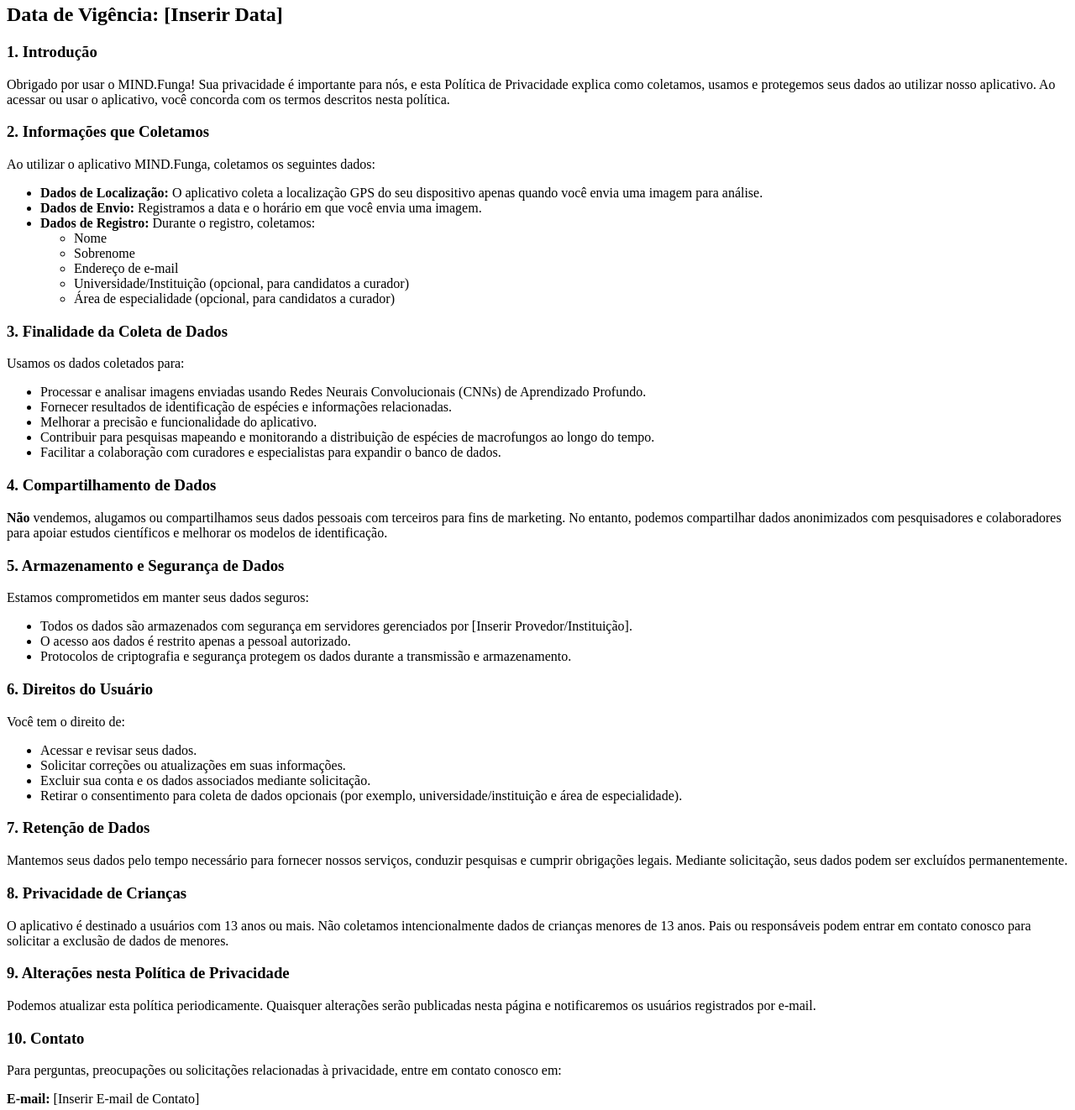
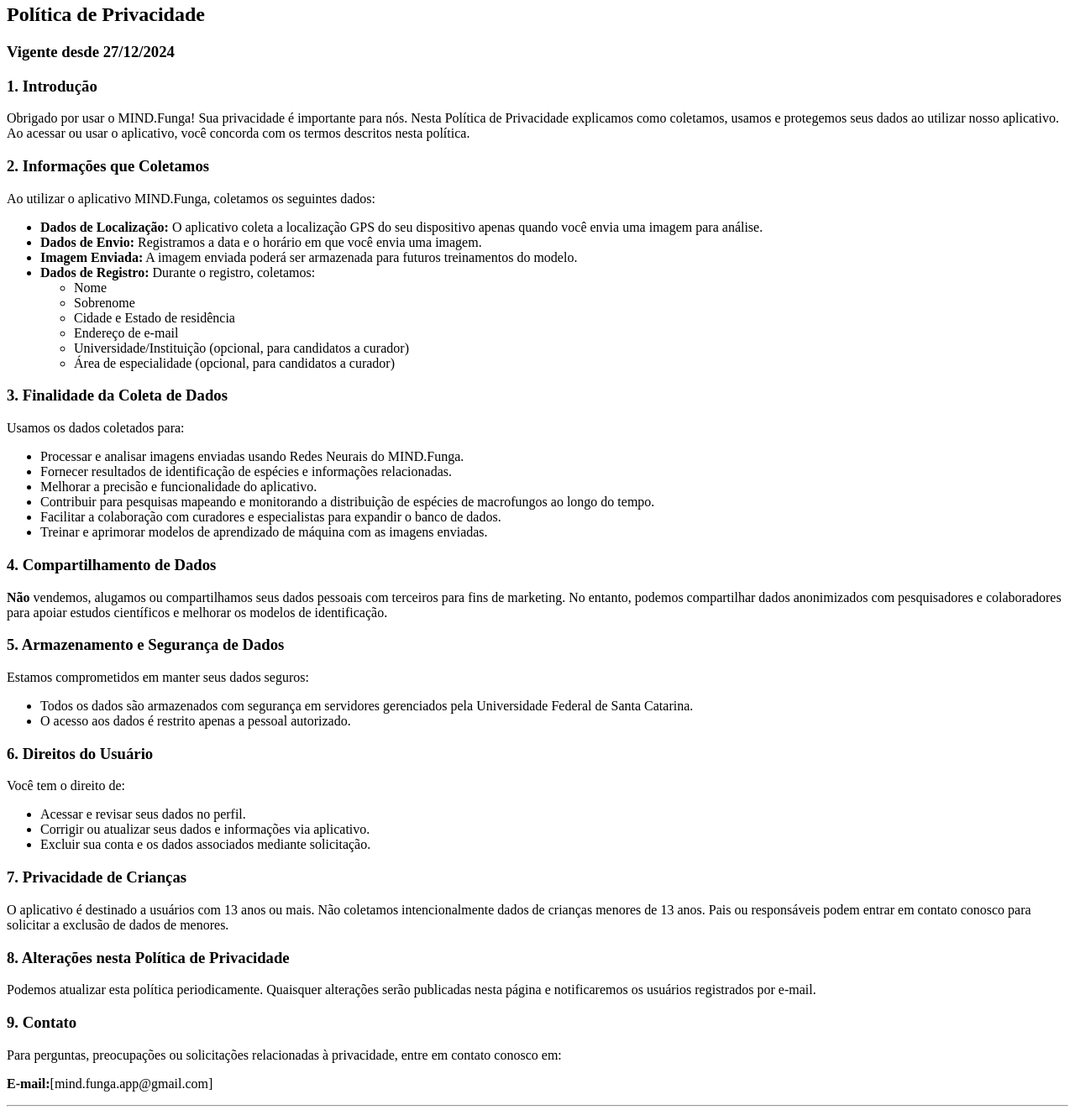
Before and after one commit to fccarvalho2/PrivacyPolicy, a plain HTML site: page index.html in a window 1280 px wide. Shown: the part 16-1338 px from the top of the page at 84% size. Drawn offline with Linux system fonts and the light colour scheme.

Commit message:
Update index.html

```diff
--- a/index.html
+++ b/index.html
@@ -1,18 +1,21 @@
 <!DOCTYPE html>
-<h2>Data de Vigência: [Inserir Data]</h2>
+<h2>Política de Privacidade</h2>
+<h3>Vigente desde 27/12/2024</h3>
 
 <h3>1. Introdução</h3>
-<p>Obrigado por usar o MIND.Funga! Sua privacidade é importante para nós, e esta Política de Privacidade explica como coletamos, usamos e protegemos seus dados ao utilizar nosso aplicativo. Ao acessar ou usar o aplicativo, você concorda com os termos descritos nesta política.</p>
+<p>Obrigado por usar o MIND.Funga! Sua privacidade é importante para nós. Nesta Política de Privacidade explicamos como coletamos, usamos e protegemos seus dados ao utilizar nosso aplicativo. Ao acessar ou usar o aplicativo, você concorda com os termos descritos nesta política.</p>
 
 <h3>2. Informações que Coletamos</h3>
 <p>Ao utilizar o aplicativo MIND.Funga, coletamos os seguintes dados:</p>
 <ul>
     <li><strong>Dados de Localização:</strong> O aplicativo coleta a localização GPS do seu dispositivo apenas quando você envia uma imagem para análise.</li>
     <li><strong>Dados de Envio:</strong> Registramos a data e o horário em que você envia uma imagem.</li>
+    <li><strong>Imagem Enviada:</strong> A imagem enviada poderá ser armazenada para futuros treinamentos do modelo.</li>
     <li><strong>Dados de Registro:</strong> Durante o registro, coletamos:
         <ul>
             <li>Nome</li>
             <li>Sobrenome</li>
+            <li>Cidade e Estado de residência</li>
             <li>Endereço de e-mail</li>
             <li>Universidade/Instituição (opcional, para candidatos a curador)</li>
             <li>Área de especialidade (opcional, para candidatos a curador)</li>
@@ -23,11 +26,12 @@
 <h3>3. Finalidade da Coleta de Dados</h3>
 <p>Usamos os dados coletados para:</p>
 <ul>
-    <li>Processar e analisar imagens enviadas usando Redes Neurais Convolucionais (CNNs) de Aprendizado Profundo.</li>
+    <li>Processar e analisar imagens enviadas usando Redes Neurais do MIND.Funga.</li>
     <li>Fornecer resultados de identificação de espécies e informações relacionadas.</li>
     <li>Melhorar a precisão e funcionalidade do aplicativo.</li>
     <li>Contribuir para pesquisas mapeando e monitorando a distribuição de espécies de macrofungos ao longo do tempo.</li>
     <li>Facilitar a colaboração com curadores e especialistas para expandir o banco de dados.</li>
+    <li>Treinar e aprimorar modelos de aprendizado de máquina com as imagens enviadas.</li>
 </ul>
 
 <h3>4. Compartilhamento de Dados</h3>
@@ -36,32 +40,27 @@
 <h3>5. Armazenamento e Segurança de Dados</h3>
 <p>Estamos comprometidos em manter seus dados seguros:</p>
 <ul>
-    <li>Todos os dados são armazenados com segurança em servidores gerenciados por [Inserir Provedor/Instituição].</li>
+    <li>Todos os dados são armazenados com segurança em servidores gerenciados pela Universidade Federal de Santa Catarina.</li>
     <li>O acesso aos dados é restrito apenas a pessoal autorizado.</li>
-    <li>Protocolos de criptografia e segurança protegem os dados durante a transmissão e armazenamento.</li>
 </ul>
 
 <h3>6. Direitos do Usuário</h3>
 <p>Você tem o direito de:</p>
 <ul>
-    <li>Acessar e revisar seus dados.</li>
-    <li>Solicitar correções ou atualizações em suas informações.</li>
+    <li>Acessar e revisar seus dados no perfil.</li>
+    <li>Corrigir ou atualizar seus dados e informações via aplicativo.</li>
     <li>Excluir sua conta e os dados associados mediante solicitação.</li>
-    <li>Retirar o consentimento para coleta de dados opcionais (por exemplo, universidade/instituição e área de especialidade).</li>
 </ul>
 
-<h3>7. Retenção de Dados</h3>
-<p>Mantemos seus dados pelo tempo necessário para fornecer nossos serviços, conduzir pesquisas e cumprir obrigações legais. Mediante solicitação, seus dados podem ser excluídos permanentemente.</p>
-
-<h3>8. Privacidade de Crianças</h3>
+<h3>7. Privacidade de Crianças</h3>
 <p>O aplicativo é destinado a usuários com 13 anos ou mais. Não coletamos intencionalmente dados de crianças menores de 13 anos. Pais ou responsáveis podem entrar em contato conosco para solicitar a exclusão de dados de menores.</p>
 
-<h3>9. Alterações nesta Política de Privacidade</h3>
+<h3>8. Alterações nesta Política de Privacidade</h3>
 <p>Podemos atualizar esta política periodicamente. Quaisquer alterações serão publicadas nesta página e notificaremos os usuários registrados por e-mail.</p>
 
-<h3>10. Contato</h3>
+<h3>9. Contato</h3>
 <p>Para perguntas, preocupações ou solicitações relacionadas à privacidade, entre em contato conosco em:</p>
-<p><strong>E-mail:</strong> [Inserir E-mail de Contato]</p>
+<p><strong>E-mail:</strong>[mind.funga.app@gmail.com]</p>
 
 <hr>
 <p>Ao usar o aplicativo MIND.Funga, você concorda com esta Política de Privacidade. Obrigado por contribuir para a ciência e o monitoramento da biodiversidade!</p>
```
